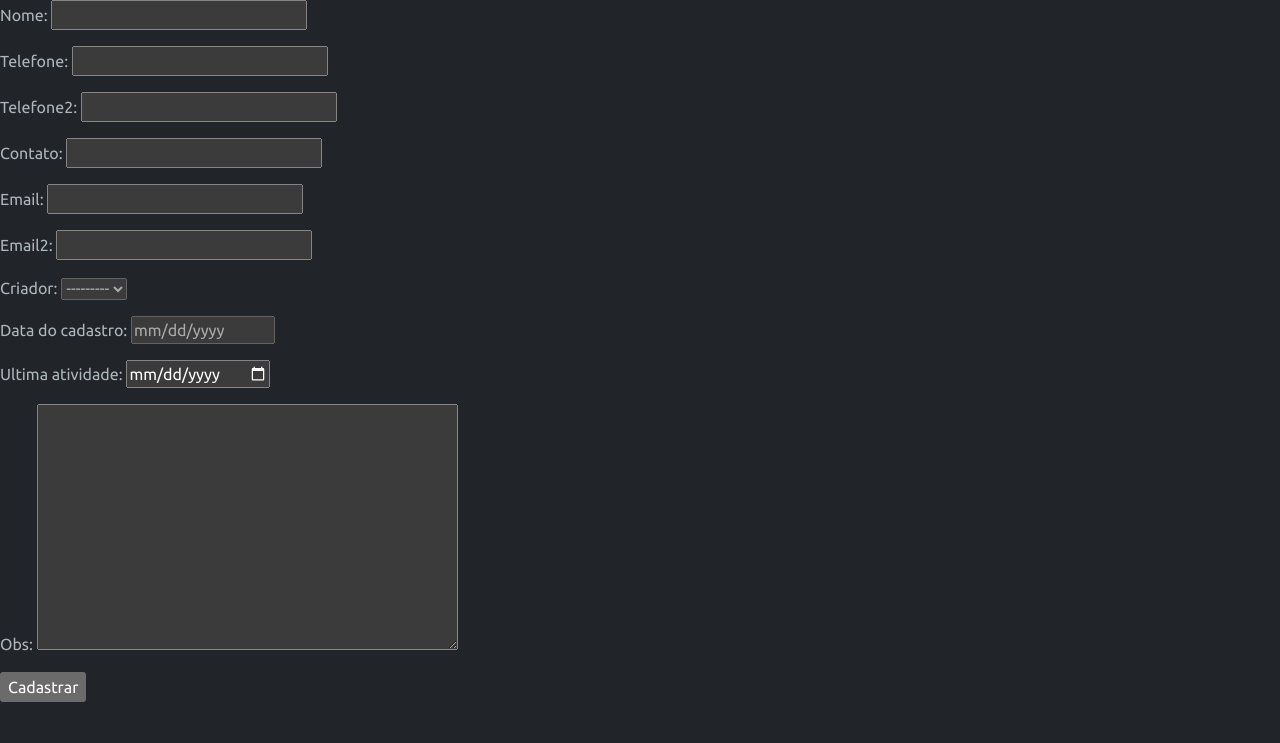
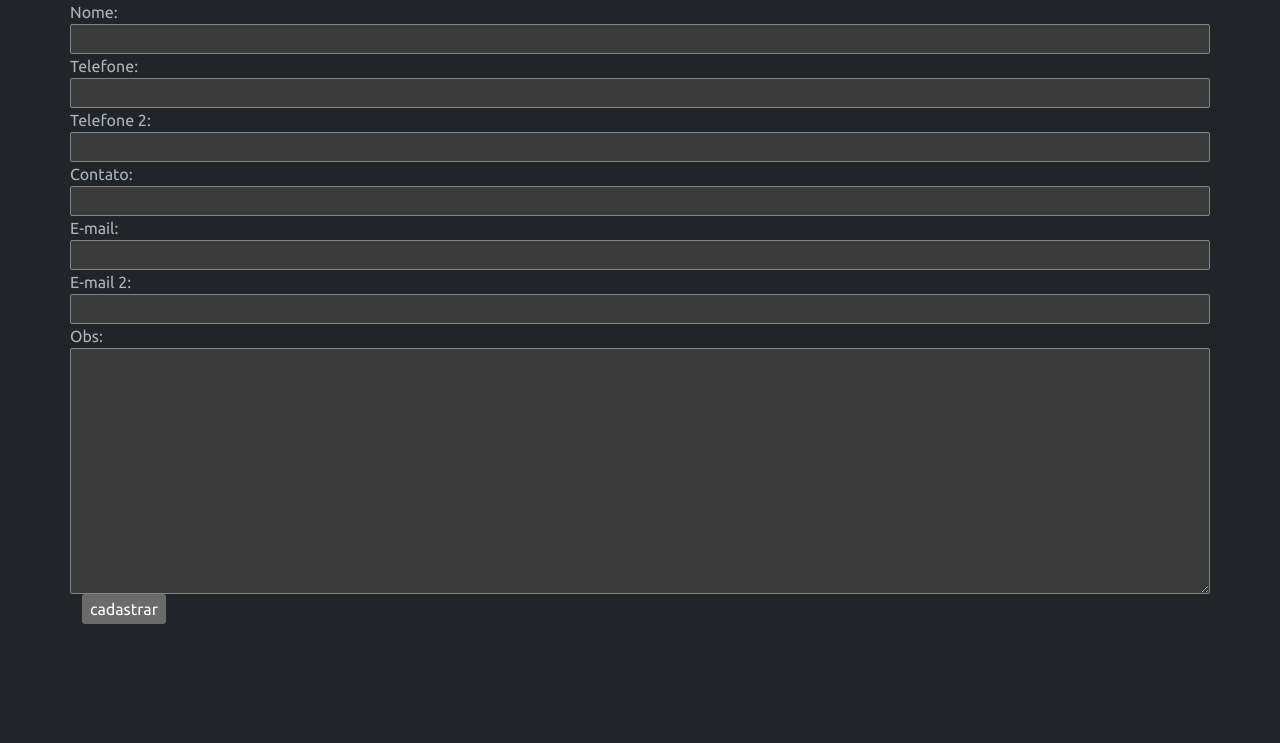
Before and after one commit to rafinha-pk/orcar, a Django app: page /cliente/cadastrar in a window 1280 px wide. Shown: the part 57-800 px from the top of the page. Run offline with Django 4.2, Linux system fonts and the light colour scheme; some libraries are stand-ins or nearby versions.

Commit message:
Lista e visualização do cliente estilizados

```diff
--- a/orcamento/forms.py
+++ b/orcamento/forms.py
@@ -27,8 +27,8 @@ class ClienteForm(forms.ModelForm):
 		}
 	def __init__(self, *args, **kwargs):
 		super(ClienteForm, self).__init__(*args, **kwargs)
-		self.fields['criador'].disabled = True
-		self.fields['data_criacao'].disabled = True
+		#self.fields['criador'].disabled = True
+		#self.fields['data_criacao'].disabled = True
 		#self.fields['data_ultimo'].disabled = True
 		#self.fields['data_ultimo'].
 	"""nome = forms.CharField(max_length=250)
--- a/orcamento/templates/cliente_cadastra.html
+++ b/orcamento/templates/cliente_cadastra.html
@@ -1,15 +1,23 @@
 {% extends "base.html" %}
 
 {% block content %}
-<div class="main">
-    <form method="POST" enctype="multipart/form-data">
+<div class="container">
+    <form method="POST">
         <!-- Security token by Django -->
         {% csrf_token %}
+        <div class="row">
+            <!-- form as paragraph -->
+            <td class="col">Nome: </td><td class="col">{{ form.nome }}</td>
+            <td class="col">Telefone: </td><td class="col">{{ form.telefone }}</td>
+            <td class="col">Telefone 2: </td><td class="col">{{ form.telefone2 }}</td>
+            <td class="col">Contato: </td><td class="col">{{ form.contato }}</td>
+            <td class="col">E-mail: </td><td class="col">{{ form.email }}</td>
+            <td class="col">E-mail 2: </td><td class="col">{{ form.email2 }}</td>
+            <td class="col">Obs: </td><td class="col">{{ form.obs }}</td>
+            <div style="display: none;">{{ form.criador }}{{ form.data_criacao }}{{ form.data_ultimo }}</div>
+        </div>
 
-        <!-- form as paragraph -->
-        {{ form.as_p }}
-
-        <input type="submit" value="Cadastrar">
+        <input type="submit" value="cadastrar">
     </form>
 
 </div>
--- a/orcamento/templates/cliente_detail.html
+++ b/orcamento/templates/cliente_detail.html
@@ -20,17 +20,18 @@
         <thead>
             <th scope="col">Data do cadastro: </th>
             <th scope="col">{{ data.data_criacao }}</th>
-            <th scope="col">Ultima atividade: : </th>
+            <th scope="col">Ultima atividade: </th>
             <th scope="col">{{ data.data_ultimo }}</th>
         </thead>
         <thead>
             <th scope="col" colspan="4">Observações: </th>
         </thead>
         <thead>
-            <th scope="col" colspan="4">{{ data.obs }}</th>
+            <th scope="col" colspan="4"><pre>{{ data.obs }}</pre></th>
         </thead>
     </table>
     <br><br>
     <div class="container"><a href="{% url 'cliente_atualiza' data.id %}">[ Editar ]</a></div>
+    <br>
 </div>
 {% endblock %}
--- a/orcamento/views.py
+++ b/orcamento/views.py
@@ -1,8 +1,8 @@
 from datetime import date
-
 from django.shortcuts import (render, get_object_or_404, HttpResponseRedirect)
 from django.http import HttpResponse
 from django.contrib.auth.models import User
+from django.urls import reverse
 from .models import Clientes
 from .forms import ClienteForm
 
@@ -29,17 +29,15 @@ def cliente_detail(request, pk):
 
 def cliente_cadastra(request):
 	context = {}
+	HOJE = date.today()
 
-	form = ClienteForm(request.POST or None)
-
-	if form.is_valid():
-		usuario_logado = User.objects.get(pk=request.user.pk)
-		form.instance.criador = usuario_logado
-		data_atual = datetime.date.today()
-		form.instance.data_criacao = data_atual
-		form.instance.data_ultimo = data_atual
-		form.save()
-		return HttpResponseRedirect('/cliente')
+	if request.POST:
+		form = ClienteForm(request.POST or None)
+		if form.is_valid():
+			form.save()
+			return HttpResponseRedirect('/cliente')
+	else:
+		form = ClienteForm(initial={'criador':request.user, 'data_criacao':HOJE, 'data_ultimo': HOJE})
 
 	context["form"] = form
 
--- a/static/css/base.css
+++ b/static/css/base.css
@@ -16,6 +16,6 @@ a
 }
 tr:hover th, tr:hover th a
 {
-	 background-color: var(--bs-light);
-	 color: var(--bs-dark);
+	 background-color: var(--bs-secondary-bg);
+	 /*color: var(--bs-dark);*/
 }
```
